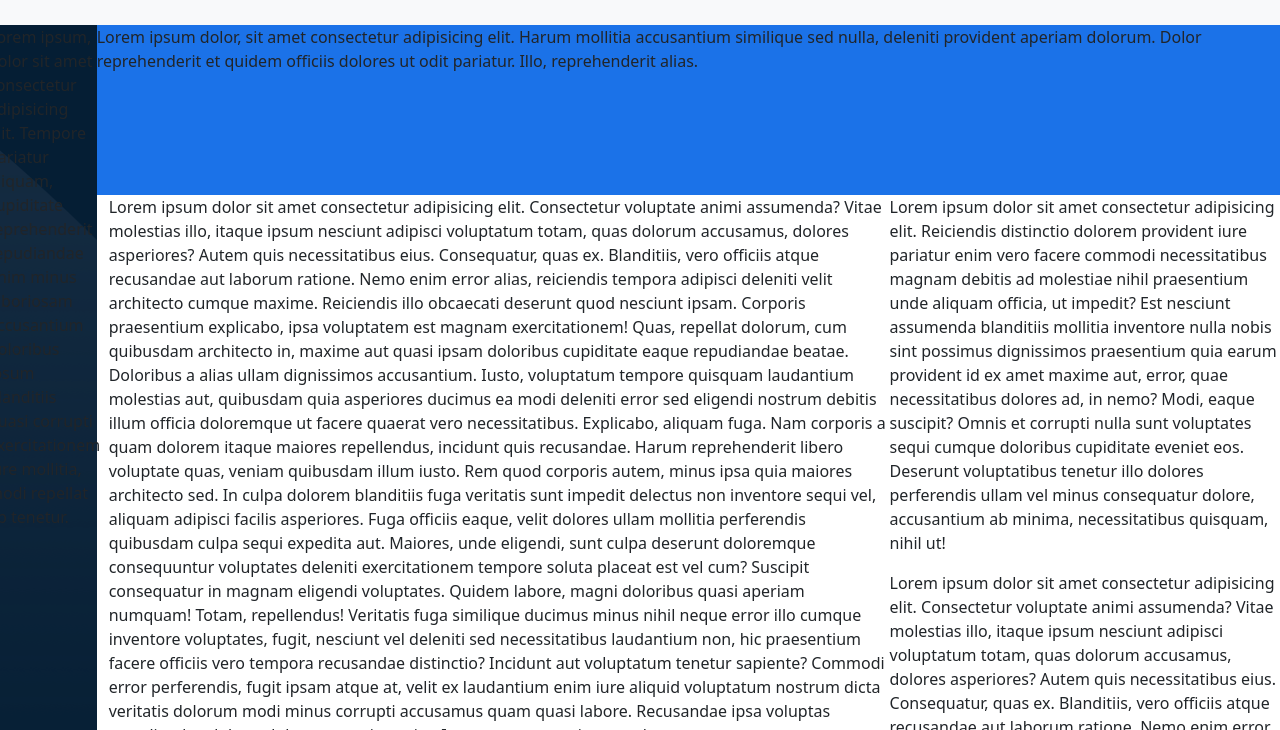
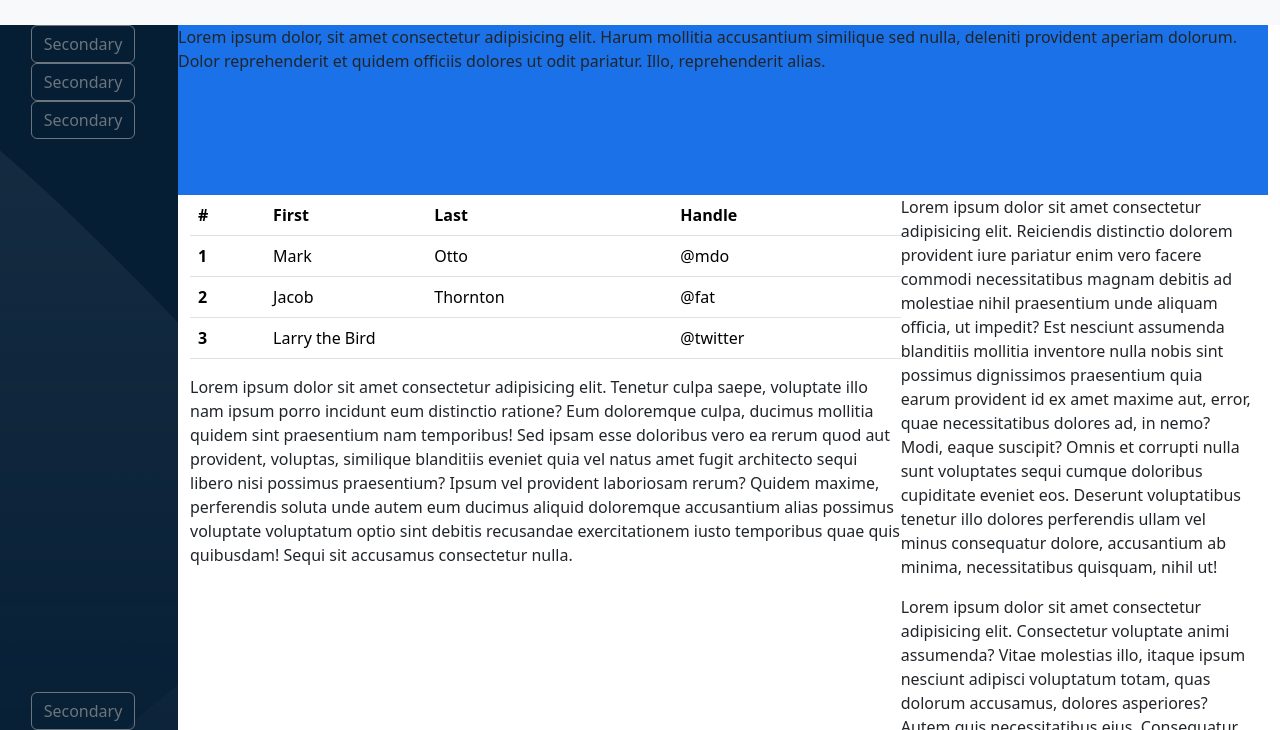
Before and after one commit to michele-pupo/html-css-bootstrap-dashboard, a plain HTML site: page index.html in a window 1280 px wide. Shown: the part 70-800 px from the top of the page. Drawn offline with nearby package versions, Linux system fonts and the light colour scheme.

Commit message:
inserting first table

```diff
--- a/css/style.css
+++ b/css/style.css
@@ -1,17 +1,19 @@
 .my_navbar{
     height: 95px;
-}
-#my_aside{
-    background-color: #051e34;
-    background-image: url(../img/sidebar-bg.png);
-    height: calc(100vh - 95px)
 }
 
 .my_main{
     height: calc(100vh - 95px);
 }
 
-#my_section_student{
+.my_aside{
+    background-color: #051e34;
+    background-image: url(../img/sidebar-bg.png);
+    width: 190px;
+}
+
+.my_section_student{
     height: 170px;
     background-color: #1b72e8;
+
 }
--- a/index.html
+++ b/index.html
@@ -19,7 +19,7 @@
     <header>
 
         <!-- inizio navbar -->
-        <nav class="navbar bg-body-tertiary flex-nowrap justify-content-between px-0 my_navbar">
+        <nav class="navbar bg-body-tertiary flex-nowrap justify-content-between my_navbar">
             <div class="container-fluid d-flex">
                 <div class="me-4">
                     <img src="img/logo.svg" alt="logo">
@@ -39,49 +39,62 @@
 
     <!-- inizio main -->
 
-    <main class="container-fluid p-0">
+    <main class="container-fluid my_main">
         <div class="row flex-nowrap">
 
             <!-- inizio aside sinistra -->
-            <aside class="col-1 px-0">
-                <div id="my_aside">
-                    <p>Lorem ipsum, dolor sit amet consectetur adipisicing elit. Tempore pariatur aliquam, cupiditate reprehenderit repudiandae enim minus laboriosam accusantium doloribus ipsum blanditiis quasi corrupti exercitationem iure mollitia, modi repellat ab tenetur.</p>
+            <div class="col-1 row my_aside align-content-between">
+                <div class="text-center">
+                    <button type="button" class="btn btn-outline-secondary">Secondary</button>
+                    <button type="button" class="btn btn-outline-secondary">Secondary</button>
+                    <button type="button" class="btn btn-outline-secondary">Secondary</button>
                 </div>
-            </aside>
+                <div  class="text-center">
+                    <button type="button" class="btn btn-outline-secondary">Secondary</button>
+                </div>
+            </div>
             <!-- fine aside sinistra -->
 
             <!-- inizio sezione azzurra -->
-            <section class="col-11 px-0 my_main overflow-y-auto">
-                <div id="my_section_student">
+            <section class="col my_main overflow-y-auto">
+                <div class="my_section_student">
                     <p>Lorem ipsum dolor, sit amet consectetur adipisicing elit. Harum mollitia accusantium similique sed nulla, deleniti provident aperiam dolorum. Dolor reprehenderit et quidem officiis dolores ut odit pariatur. Illo, reprehenderit alias.</p>
                 </div>
                 <!-- fine sezione azzurra -->
 
                 <!-- main principale -->
-                <div id="my_section_class">
                 <div class="container-fluid col-xl-12 d-xl-flex">
                     <div class="col-xl-8 col-md-12 flex-md-column">
                         <div>
-                                <p>Lorem ipsum dolor sit amet consectetur adipisicing elit. Consectetur voluptate animi assumenda? Vitae molestias illo, itaque ipsum nesciunt adipisci voluptatum totam, quas dolorum accusamus, dolores asperiores? Autem quis necessitatibus eius.
-                                Consequatur, quas ex. Blanditiis, vero officiis atque recusandae aut laborum ratione. Nemo enim error alias, reiciendis tempora adipisci deleniti velit architecto cumque maxime. Reiciendis illo obcaecati deserunt quod nesciunt ipsam.
-                                Corporis praesentium explicabo, ipsa voluptatem est magnam exercitationem! Quas, repellat dolorum, cum quibusdam architecto in, maxime aut quasi ipsam doloribus cupiditate eaque repudiandae beatae. Doloribus a alias ullam dignissimos accusantium.
-                                Iusto, voluptatum tempore quisquam laudantium molestias aut, quibusdam quia asperiores ducimus ea modi deleniti error sed eligendi nostrum debitis illum officia doloremque ut facere quaerat vero necessitatibus. Explicabo, aliquam fuga.
-                                Nam corporis a quam dolorem itaque maiores repellendus, incidunt quis recusandae. Harum reprehenderit libero voluptate quas, veniam quibusdam illum iusto. Rem quod corporis autem, minus ipsa quia maiores architecto sed.
-                                In culpa dolorem blanditiis fuga veritatis sunt impedit delectus non inventore sequi vel, aliquam adipisci facilis asperiores. Fuga officiis eaque, velit dolores ullam mollitia perferendis quibusdam culpa sequi expedita aut.
-                                Maiores, unde eligendi, sunt culpa deserunt doloremque consequuntur voluptates deleniti exercitationem tempore soluta placeat est vel cum? Suscipit consequatur in magnam eligendi voluptates. Quidem labore, magni doloribus quasi aperiam numquam!
-                                Totam, repellendus! Veritatis fuga similique ducimus minus nihil neque error illo cumque inventore voluptates, fugit, nesciunt vel deleniti sed necessitatibus laudantium non, hic praesentium facere officiis vero tempora recusandae distinctio?
-                                Incidunt aut voluptatum tenetur sapiente? Commodi error perferendis, fugit ipsam atque at, velit ex laudantium enim iure aliquid voluptatum nostrum dicta veritatis dolorum modi minus corrupti accusamus quam quasi labore.
-                                Recusandae ipsa voluptas repudiandae dolore, dolorem sequi eveniet. In tenetur quam eius ex voluptate quae, quos consequatur expedita excepturi deleniti dolore maiores facilis? Optio asperiores cumque ullam omnis maxime amet!
-                                Ipsa iure odio enim, quod rerum sequi consequuntur culpa magnam eaque ea, ad porro fuga soluta sed repellendus quia eveniet dolor cupiditate ex quibusdam autem quaerat dolorum et neque. Aliquam?
-                                Tempora, veniam repellat praesentium fugiat quos optio accusantium corporis. Expedita similique odit, hic at iste qui sequi illum possimus distinctio dolorem magnam officiis, temporibus, cupiditate eum veniam debitis iusto eius!
-                                Explicabo eius esse consequatur incidunt dolorem recusandae voluptate perferendis cupiditate? Laboriosam ea molestiae soluta quae quidem sint consectetur enim! Corporis, voluptatem dolores harum animi temporibus quae. Molestiae rem accusantium laborum.
-                                Molestiae aspernatur totam voluptas unde sunt autem cupiditate perferendis laboriosam fugiat porro magnam temporibus aliquam quo, possimus expedita tempore, commodi et tempora est doloribus neque. Eius provident numquam voluptas quo?
-                                Quaerat, enim nesciunt temporibus modi nobis unde maxime tempora amet corporis qui officiis, reprehenderit consequuntur ut laboriosam ullam expedita eius soluta aliquam. Reiciendis non, magni enim placeat tenetur culpa aliquid.
-                                Beatae libero et totam id soluta fuga vel harum adipisci, cumque, asperiores quidem accusantium consectetur aliquid odio aut distinctio eligendi quae, voluptate minima ex sint illum sunt? Sed, voluptate illo.
-                                Numquam non, ipsam, in nulla odio blanditiis tenetur debitis, illo est dolores rerum sed dolorem. Doloremque pariatur fugit, voluptatem non impedit similique tenetur, consequuntur, saepe debitis sit nesciunt libero recusandae.
-                                Odio, adipisci! Quaerat debitis et animi consequatur, esse quia sunt quasi rem, ullam dolore quo nostrum quibusdam beatae eum, consequuntur doloremque labore illum eligendi quod ipsum! Fuga voluptate quos natus!
-                                Obcaecati vitae, voluptatem et rerum eaque placeat? Delectus possimus ipsum rerum quae blanditiis quos dolor exercitationem! Voluptatibus, reiciendis saepe et aperiam modi magnam ratione! Itaque ducimus eveniet exercitationem iste tempore!
-                                Ipsum, eos a veniam alias illum fuga aspernatur quo atque incidunt repellendus quae obcaecati hic qui suscipit nisi minus delectus distinctio earum fugiat ex quod adipisci tempore. Necessitatibus, et in.</p>
+                            <table class="table">
+                                <thead>
+                                    <tr>
+                                    <th scope="col">#</th>
+                                    <th scope="col">First</th>
+                                    <th scope="col">Last</th>
+                                    <th scope="col">Handle</th>
+                                    </tr>
+                                </thead>
+                                <tbody>
+                                    <tr>
+                                    <th scope="row">1</th>
+                                    <td>Mark</td>
+                                    <td>Otto</td>
+                                    <td>@mdo</td>
+                                    </tr>
+                                    <tr>
+                                    <th scope="row">2</th>
+                                    <td>Jacob</td>
+                                    <td>Thornton</td>
+                                    <td>@fat</td>
+                                    </tr>
+                                    <tr>
+                                    <th scope="row">3</th>
+                                    <td colspan="2">Larry the Bird</td>
+                                    <td>@twitter</td>
+                                    </tr>
+                                </tbody>
+                            </table>
                         </div>
                         <div>
                             <p>Lorem ipsum dolor sit amet consectetur adipisicing elit. Tenetur culpa saepe, voluptate illo nam ipsum porro incidunt eum distinctio ratione? Eum doloremque culpa, ducimus mollitia quidem sint praesentium nam temporibus!
@@ -103,16 +116,15 @@
                                 Iusto, voluptatum tempore quisquam laudantium molestias aut, quibusdam quia asperiores ducimus ea modi deleniti error sed eligendi nostrum debitis illum officia doloremque ut facere quaerat vero necessitatibus. Explicabo, aliquam fuga.
                                 Nam corporis a quam dolorem itaque maiores repellendus, incidunt quis recusandae. Harum reprehenderit libero voluptate quas, veniam quibusdam illum iusto. Rem quod corporis autem, minus ipsa quia maiores architecto sed.
                                 In culpa dolorem blanditiis fuga veritatis sunt impedit delectus non inventore sequi vel, aliquam adipisci facilis asperiores. Fuga officiis eaque, velit dolores ullam mollitia perferendis quibusdam culpa sequi expedita aut.
-                                    Maiores, unde eligendi, sunt culpa deserunt doloremque consequuntur voluptates deleniti exercitationem tempore soluta placeat est vel cum? Suscipit consequatur in magnam eligendi voluptates. Quidem labore, magni doloribus quasi aperiam numquam!
+                                aiores, unde eligendi, sunt culpa deserunt doloremque consequuntur voluptates deleniti exercitationem tempore soluta placeat est vel cum? Suscipit consequatur in magnam eligendi voluptates. Quidem labore, magni doloribus quasi aperiam numquam!
                                 Totam, repellendus! Veritatis fuga similique ducimus minus nihil neque error illo cumque inventore voluptates, fugit, nesciunt vel deleniti sed necessitatibus laudantium non, hic praesentium facere officiis vero tempora recusandae distinctio?
                             </p>
                         </div>
                     </div>
                 </div>
-                </div>
                 <!-- fine main principale -->
-
             </section>
+            <!-- fine sezione azzurra -->
         </div>
     </main>
     <!-- fine main -->
```
Lines whose indentation alone changed are shown as unchanged.
